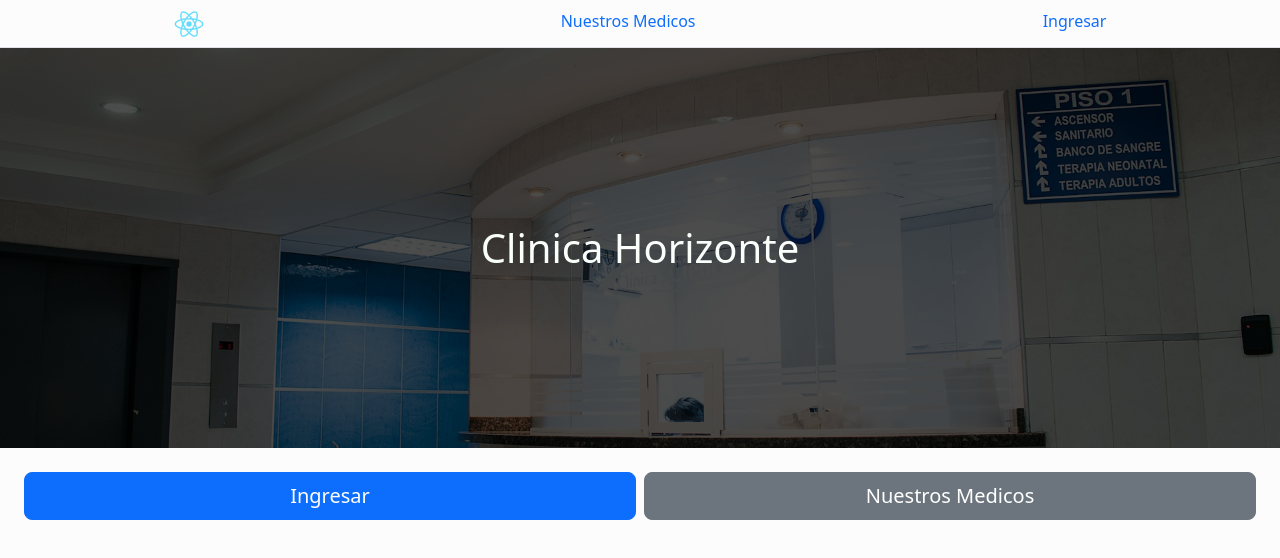
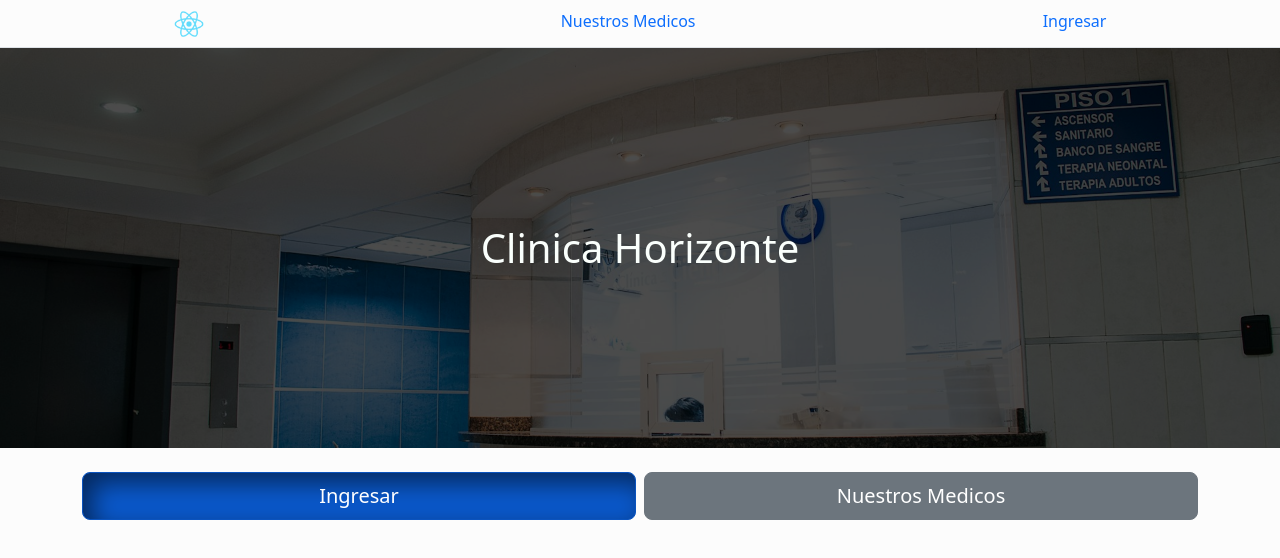
Before and after one commit to sebast825/medical-scheduling-fe, a React (Create React App) app: page / in a window 1280 px wide. Shown: the top 558 px of the page. Built offline with nearby package versions, Linux system fonts and the light colour scheme.

Commit message:
setShadow

```diff
--- a/src/Components/buttons/TwoButtonComponent/TwoButtonComponent.scss
+++ b/src/Components/buttons/TwoButtonComponent/TwoButtonComponent.scss
@@ -1,13 +1,21 @@
 @import "/src/styles/mixin.scss";
 
-
-.mobileWrap{
-
- @include respond(mobile){
-   flex-wrap: wrap;
- }
- flex-wrap: wrap;
- button{
-   padding: 30px;
- }
+.mobileWrap {
+  @include respond(mobile) {
+    flex-wrap: wrap;
+  }
+  flex-wrap: wrap;
+  button {
+    padding: 30px;
+  }
 }
+.transition-bar {
+  transition: background-color 0.3s ease;
+}
+.btn.active,
+.btn:active {
+  box-shadow: inset 10px 10px 25px rgba(0, 0, 0, 0.525);
+  @include respond(mobile) {
+    box-shadow: inset 5px 5px 25px rgba(0, 0, 0, 0.525);
+  }
+}
--- a/src/Components/buttons/TwoButtonComponent/TwoButtonComponent.tsx
+++ b/src/Components/buttons/TwoButtonComponent/TwoButtonComponent.tsx
@@ -1,6 +1,6 @@
-import React from 'react';
-import { Button } from 'react-bootstrap';
-import './TwoButtonComponent.scss'
+import React, { useEffect, useState } from "react";
+import { Button } from "react-bootstrap";
+import "./TwoButtonComponent.scss";
 interface ITwoButtonComponent {
   textButton1: string;
   textButton2: string;
@@ -9,6 +9,7 @@ interface ITwoButtonComponent {
   onClickButton1: () => void;
   onClickButton2: () => void;
   layout?: string;
+  setShadowDefault ?: boolean
 }
 
 const TwoButtonComponent: React.FC<ITwoButtonComponent> = ({
@@ -18,29 +19,50 @@ const TwoButtonComponent: React.FC<ITwoButtonComponent> = ({
   variantButton2,
   onClickButton1,
   onClickButton2,
-  layout
+  layout,
+  setShadowDefault
+
 }) => {
+  const [colorSelected, setColorSelected] = useState<string>("");
 
+  useEffect(()=>{
+    if(!setShadowDefault){
+      setColorSelected("primary")
+    }
+  },[])
+
+  function activeBtnPrimary() {
+    onClickButton1();
+    setColorSelected("primary");
+  }
+  function activeBtnSecondary() {
+    onClickButton2();
+    setColorSelected("secondary");
+  }
   return (
-    <div className={`d-flex gap-1  gap-sm-2 m-1  m-sm-4 ${layout} contaiener`}>
+    <div className="gap-sm-2  m-1 m-sm-4">
+      <div className={`d-flex gap-1 gap-sm-2 ${layout} container`}>
         <Button
           variant={variantButton1 != undefined ? variantButton1 : "primary"}
-        onClick={onClickButton1}
+          onClick={activeBtnPrimary}
           size="lg"
-        className="w-100 w-lg-50"
+          className={`w-100 w-lg-20 ${colorSelected === "primary" ? "active" : ""}`}
         >
           {textButton1}
         </Button>
         <Button
           variant={variantButton2 != undefined ? variantButton2 : "secondary"}
-        onClick={onClickButton2}
+          onClick={activeBtnSecondary}
           size="lg"
-        className="w-100 w-lg-50"
+          className={`w-100 w-lg-20 ${colorSelected === "secondary" ? "active" : ""}`}
         >
           {textButton2}
         </Button>
       </div>
+
+
+    </div>
   );
-};
+}
 
 export default TwoButtonComponent;
```
Lines whose indentation alone changed are shown as unchanged.
